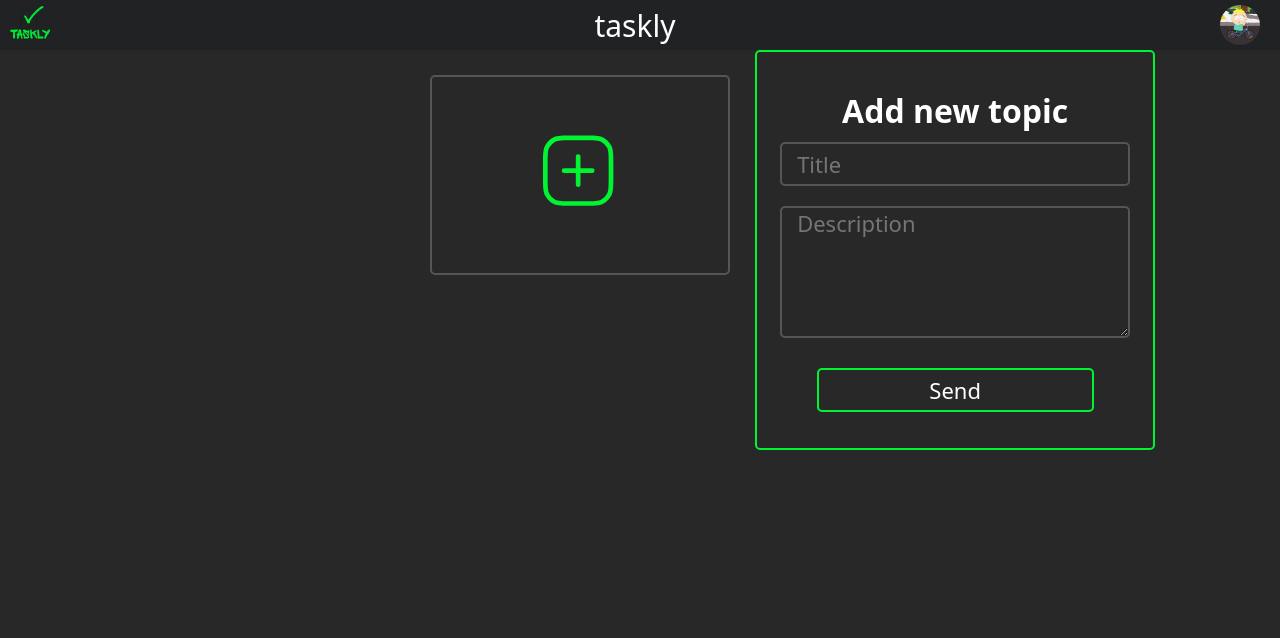
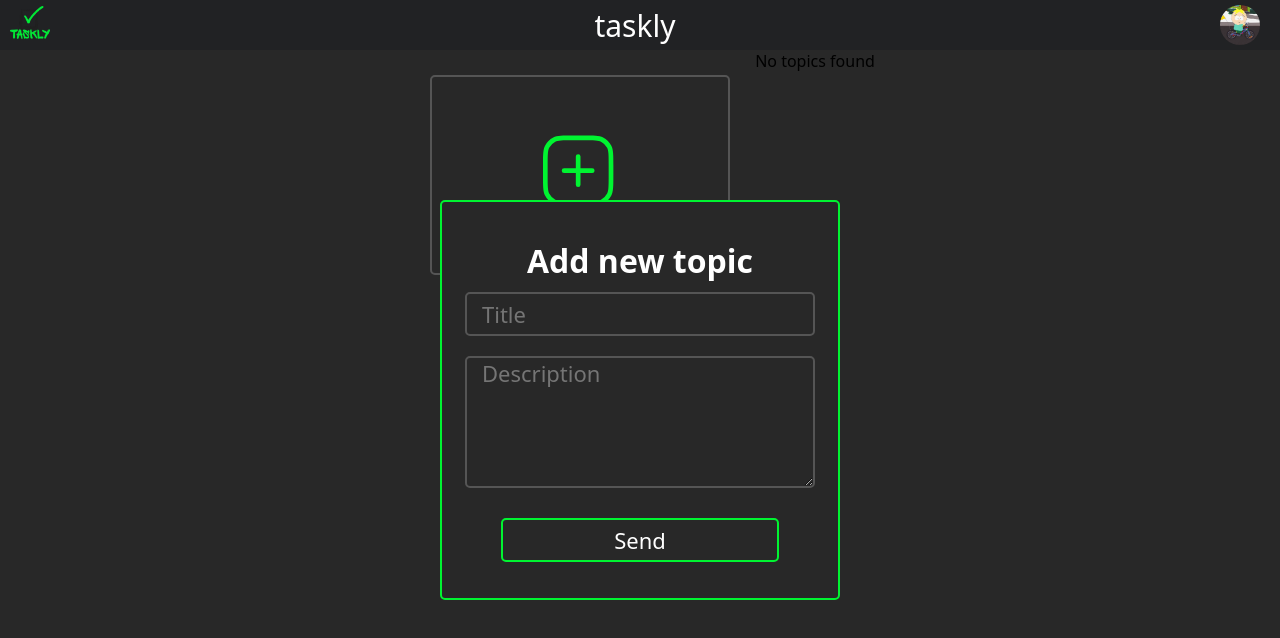
Before and after one commit to DiegoGp227/taskly, a React (Vite) app in the folder frontend/: page /home in a window 1280 px wide. Both pictures are taken after a click on the button 580 px from the left and 175 px from the top of the page. Shown: the top 638 px of the page. Built offline with nearby package versions, Linux system fonts and the light colour scheme.

Commit message:
[ wix ] The edit form's div is already associated and appears with the click of the respective button.

```diff
--- a/frontend/src/components/Home/CardsDiv/index.tsx
+++ b/frontend/src/components/Home/CardsDiv/index.tsx
@@ -3,20 +3,29 @@ import CreateTopic from "../CreateTopic";
 import { useState, useEffect } from "react";
 import style from "./style.module.css";
 
-function CardsDiv() {
+interface CardsDivProps {
+  changeVisivilityNew: () => void;
+  changeRendering: () => void;
+  changeVisivilityEdit: () => void;
+
+  renderingStatus: boolean;
+}
+
+type topicsData = {
+  id: number;
+  title: string;
+  description: string;
+}[];
+
+function CardsDiv({
+  changeVisivilityNew,
+  renderingStatus,
+  changeRendering,
+  changeVisivilityEdit
+}: CardsDivProps) {
   const [userId, setUserId] = useState<string>("");
   const [topics, setTopics] = useState<topicsData>();
-  const [rendering, setRendering] = useState<boolean>(false);
 
-  type topicsData = {
-    id: number;
-    title: string;
-    description: string;
-  }[];
-
-  function changeRendering() {
-    rendering ? setRendering(false) : setRendering(true);
-  }
   useEffect(() => {
     const storedUserId = localStorage.getItem("userId");
     if (storedUserId) {
@@ -54,11 +63,11 @@ function CardsDiv() {
     }
 
     getTopics();
-  }, [userId, rendering]);
+  }, [userId, renderingStatus]);
 
   return (
-    <main className={style.main} id="main">
-      <CreateTopic changeRendering={changeRendering} />
+    <main className={style.main}>
+      <CreateTopic changeVisivilityNew={changeVisivilityNew} />
       {topics && topics.length > 0 ? (
         topics.map((topic) => (
           <TopicCard
@@ -66,6 +75,7 @@ function CardsDiv() {
             title={topic.title}
             description={topic.description}
             changeRendering={changeRendering}
+            changeVisivilityEdit={changeVisivilityEdit}
           />
         ))
       ) : (
--- a/frontend/src/components/Home/CreateTopic/index.tsx
+++ b/frontend/src/components/Home/CreateTopic/index.tsx
@@ -1,37 +1,14 @@
-import NewTopicDiv from "../NewTopicDiv/index.tsx";
-import { useState, useEffect, useRef } from "react";
 import style from "./style.module.css";
 
 interface renderingProps {
-  changeRendering: () => void;
+  changeVisivilityNew: () => void;
 }
 
-function CreateTopic({ changeRendering }: renderingProps) {
-  const [newTopicStatus, setNewTopicStatus] = useState<boolean>(false);
-  const refTopic = useRef<HTMLDivElement>(null);
-  const refButton = useRef<HTMLButtonElement>(null);
-
-  function changeTopicStatus() {
-    newTopicStatus ? setNewTopicStatus(false) : setNewTopicStatus(true);
-  }
-
-  useEffect(() => {
-    const clickedOutside = (e: MouseEvent) => {
-      if (refTopic.current && !refTopic.current.contains(e.target as Node) && refButton.current && !refButton.current.contains(e.target as Node)) {
-        setNewTopicStatus(false);
-      }
-    };
-
-    document.addEventListener("mousedown", clickedOutside);
-
-    return () => {
-      document.removeEventListener("mousedown", clickedOutside);
-    };
-  }, []);
+function CreateTopic({ changeVisivilityNew }: renderingProps) {
 
   return (
     <>
-      <button className={style.button} ref={refButton} onClick={() => changeTopicStatus()}>
+      <button className={style.button} onClick={() => changeVisivilityNew()}>
         <svg
           xmlns="http://www.w3.org/2000/svg"
           width="16"
@@ -51,13 +28,6 @@ function CreateTopic({ changeRendering }: renderingProps) {
           />
         </svg>
       </button>
-      <div
-        ref={refTopic}
-        className={style.divTest}
-        style={{ display: newTopicStatus ? "block" : "none" }}
-      >
-        <NewTopicDiv changeRendering={changeRendering} changeTopicStatus={changeTopicStatus} />
-      </div>
     </>
   );
 }
--- a/frontend/src/components/Home/EditTopicDiv/index.tsx
+++ b/frontend/src/components/Home/EditTopicDiv/index.tsx
@@ -1,11 +1,13 @@
 import style from "./style.module.css";
 
-function EditTopicDiv() {
+interface editTopicsProps {
+  displayStatus: string;
+  // changeVisivilityEdit: () => void;
+}
 
-
-
+function EditTopicDiv({ displayStatus }: editTopicsProps) {
   return (
-    <div className={style.generalDiv}>
+    <div className={style.generalDiv} style={{ display: displayStatus }}>
       <h1 className={style.title}>Edit topic</h1>
       <form className={style.form}>
         <input type="text" className={style.input} placeholder="Title" />
--- a/frontend/src/components/Home/EditTopicDiv/style.module.css
+++ b/frontend/src/components/Home/EditTopicDiv/style.module.css
@@ -1,6 +1,9 @@
 .generalDiv {
   position: fixed;
   z-index: 1;
+  top: 50%;
+  left: 50%;
+  transform: translate(-50%, -50%);
   width: 400px;
   height: 400px;
   background-color: var(--background-color-black);
--- a/frontend/src/components/Home/NewTopicDiv/index.tsx
+++ b/frontend/src/components/Home/NewTopicDiv/index.tsx
@@ -1,12 +1,23 @@
 import { useState, useEffect } from "react";
 import style from "./style.module.css";
 
-interface renderingProps {
-  changeRendering: () => void,
-  changeTopicStatus: () => void
+// interface renderingProps {
+//   changeRendering: () => void;
+//   changeTopicStatus: () => void;
+// }
+
+interface newTopicsProps {
+  displayStatus: string;
+  changeRendering: () => void;
+  changeVisivilityNew: () => void;
 }
 
-function NewTopicsDiv( {changeRendering, changeTopicStatus}: renderingProps ) {
+// function NewTopicsDiv({ changeRendering, changeTopicStatus }: renderingProps) {
+function NewTopicsDiv({
+  displayStatus,
+  changeRendering,
+  changeVisivilityNew,
+}: newTopicsProps) {
   const [user_id, setUserId] = useState<string>("");
   const [title, setTitle] = useState<string>("");
   const [description, setDescription] = useState<string>("");
@@ -40,10 +51,10 @@ function NewTopicsDiv( {changeRendering, changeTopicStatus}: renderingProps ) {
           throw new Error(error.message || "Error al obtener topics");
         }
         console.log("Data añadida con éxito:", data);
-        changeRendering()
-        changeTopicStatus()
-        setTitle("")
-        setDescription("")
+        changeRendering();
+        changeVisivilityNew();
+        setTitle("");
+        setDescription("");
       } catch (error: any) {
         console.error("Error en el fetch:", error.message);
       }
@@ -51,7 +62,7 @@ function NewTopicsDiv( {changeRendering, changeTopicStatus}: renderingProps ) {
   }
 
   return (
-    <div className={style.generalDiv}>
+    <div className={style.generalDiv} style={{ display: displayStatus }}>
       <h1 className={style.title}>Add new topic</h1>
       <form className={style.form} onSubmit={sendData}>
         <input
--- a/frontend/src/components/Home/NewTopicDiv/style.module.css
+++ b/frontend/src/components/Home/NewTopicDiv/style.module.css
@@ -1,6 +1,14 @@
+.divPage {
+  width: 100vw;
+  height: 100vh;
+}
+
 .generalDiv {
   position: fixed;
   z-index: 1;
+  top: 50%;
+  left: 50%;
+  transform: translate(-50%, -50%);
   width: 400px;
   height: 400px;
   background-color: var(--background-color-black);
@@ -10,6 +18,7 @@
   justify-content: center;
   align-items: center;
   flex-direction: column;
+  margin: auto;
   /* display: none; */
 }
 
--- a/frontend/src/components/Home/TopicCard/index.tsx
+++ b/frontend/src/components/Home/TopicCard/index.tsx
@@ -9,9 +9,10 @@ interface CardInfo {
   title: string;
   description: string;
   changeRendering: () => void;
+  changeVisivilityEdit: () => void;
 }
 
-function TopicCard({ id, title, description, changeRendering }: CardInfo) {
+function TopicCard({ id, title, description, changeRendering, changeVisivilityEdit }: CardInfo) {
   const navigate = useNavigate();
 
   const redirect = () => {
@@ -29,7 +30,7 @@ function TopicCard({ id, title, description, changeRendering }: CardInfo) {
           <TopicInfo />
         </div>
         <div className={style.configurationDiv}>
-          <EditCard />
+          <EditCard changeVisivilityEdit={changeVisivilityEdit} />
           <DeleteCard id={id} changeRendering={changeRendering} />
         </div>
       </div>
--- a/frontend/src/components/Home/index/EditCard.tsx
+++ b/frontend/src/components/Home/index/EditCard.tsx
@@ -1,8 +1,19 @@
 import style from "./style.module.css";
 
-function EditCard() {
+interface editCardProps {
+  changeVisivilityEdit: () => void;
+}
+
+function EditCard({ changeVisivilityEdit }: editCardProps) {
   return (
-    <button className={style.editButton}>
+    <button
+      className={style.editButton}
+      onClick={(e) => {
+        e.preventDefault();
+        changeVisivilityEdit()
+        e.stopPropagation();
+      }}
+    >
       <svg
         xmlns="http://www.w3.org/2000/svg"
         width="24"
--- a/frontend/src/pages/Home/HomePage.tsx
+++ b/frontend/src/pages/Home/HomePage.tsx
@@ -1,11 +1,56 @@
 import Header from "../../components/Header/Header/index.tsx";
 import CardsDiv from "../../components/Home/CardsDiv/index.tsx";
+import NewTopicsDiv from "../../components/Home/NewTopicDiv/index.tsx";
+import EditTopicDiv from "../../components/Home/EditTopicDiv/index.tsx";
+import { useEffect, useState } from "react";
 
 function HomePage() {
+  const [newTopicVisibility, setNewTopicVisibility] = useState<boolean>(false);
+  const [displayNew, setDisplayNew] = useState<string>("flex");
+  const [editTopicVisibility, setEditTopicVisibility] =
+    useState<boolean>(false);
+  const [displayEdit, setDisplayEdit] = useState<string>("flex");
+  const [rendering, setRendering] = useState<boolean>(false);
+
+  function changeVisivilityNew() {
+    newTopicVisibility
+      ? setNewTopicVisibility(false)
+      : setNewTopicVisibility(true);
+  }
+
+  useEffect(() => {
+    newTopicVisibility ? setDisplayNew("flex") : setDisplayNew("none");
+  }, [newTopicVisibility]);
+
+  function changeRendering() {
+    rendering ? setRendering(false) : setRendering(true);
+  }
+
+  function changeVisivilityEdit() {
+    editTopicVisibility
+      ? setEditTopicVisibility(false)
+      : setEditTopicVisibility(true);
+  }
+
+  useEffect(() => {
+    editTopicVisibility ? setDisplayEdit("flex") : setDisplayEdit("none");
+  }, [editTopicVisibility]);
+
   return (
     <>
       <Header />
-      <CardsDiv  />
+      <CardsDiv
+        changeVisivilityNew={changeVisivilityNew}
+        changeVisivilityEdit={changeVisivilityEdit}
+        renderingStatus={rendering}
+        changeRendering={changeRendering}
+      />
+      <NewTopicsDiv
+        displayStatus={displayNew}
+        changeRendering={changeRendering}
+        changeVisivilityNew={changeVisivilityNew}
+      />
+      <EditTopicDiv displayStatus={displayEdit} />
     </>
   );
 }
```
